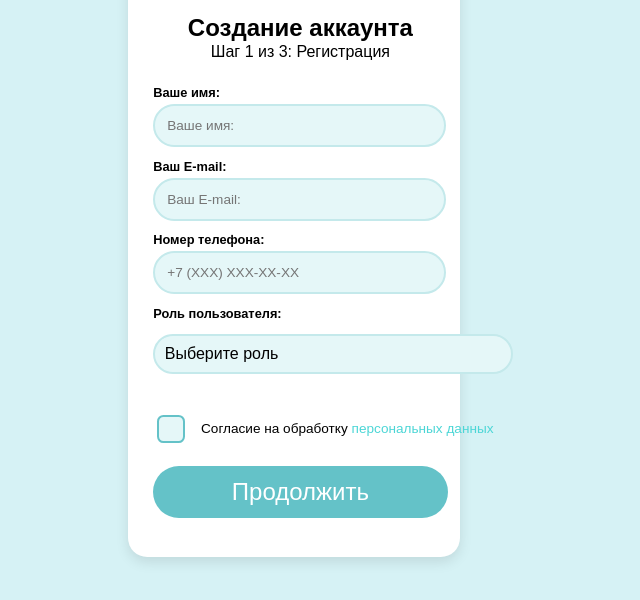
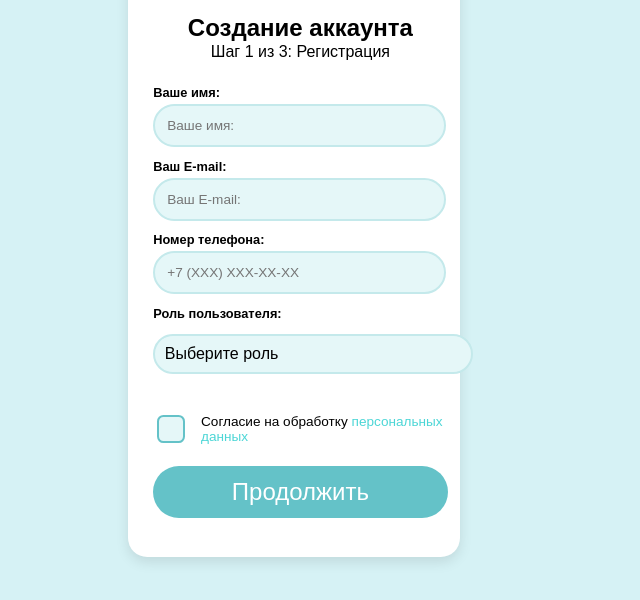
Before and after one commit to UnluckyBlood/Vet_clinik, a website: page vet-clinic/frontend/register.html in a window 1280 px wide. Shown: the part 162-762 px from the top of the page, without its empty margins (346-986 px from the left). Drawn offline with Linux system fonts and the light colour scheme.

Commit message:
fix_group

```diff
--- a/vet-clinic/frontend/style.css
+++ b/vet-clinic/frontend/style.css
@@ -166,7 +166,7 @@ label {
     display: flex;
     flex-direction: column;
     align-items: flex-start;
-    width: 45vh;
+    width: 40vh;
 }
 
 .checkbox-label {
```
